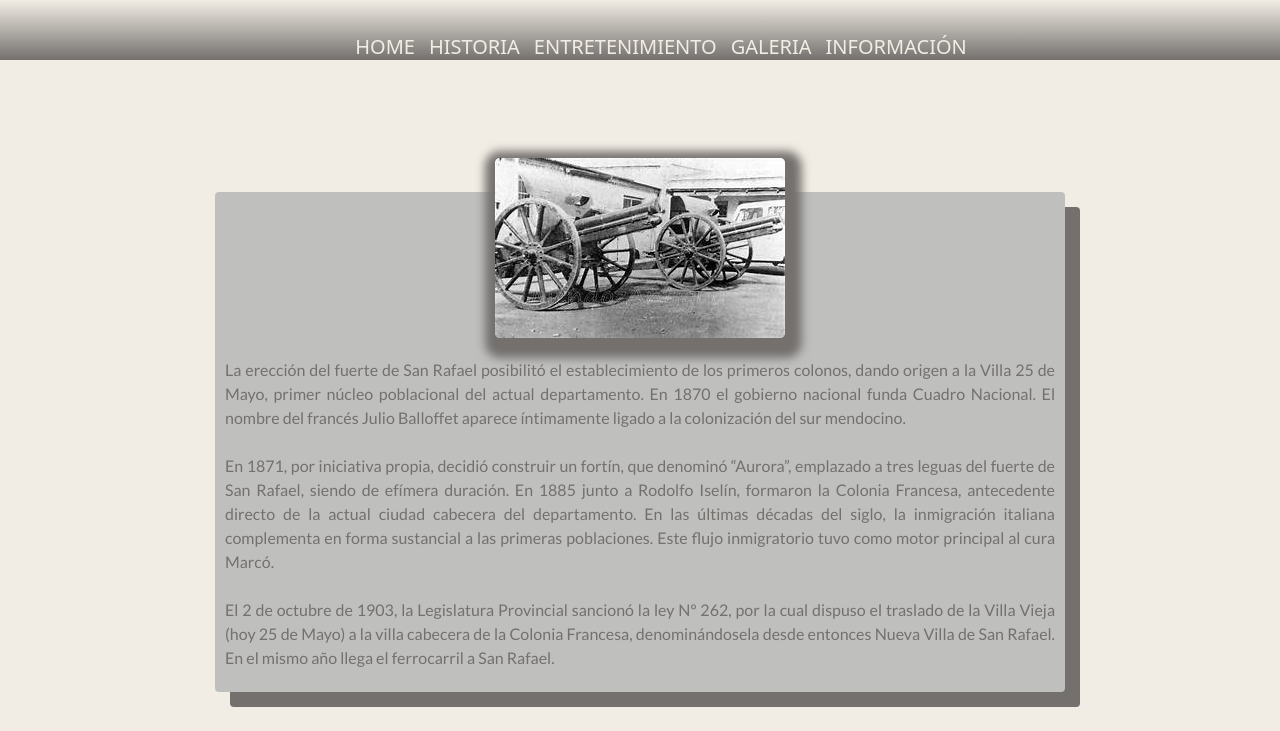
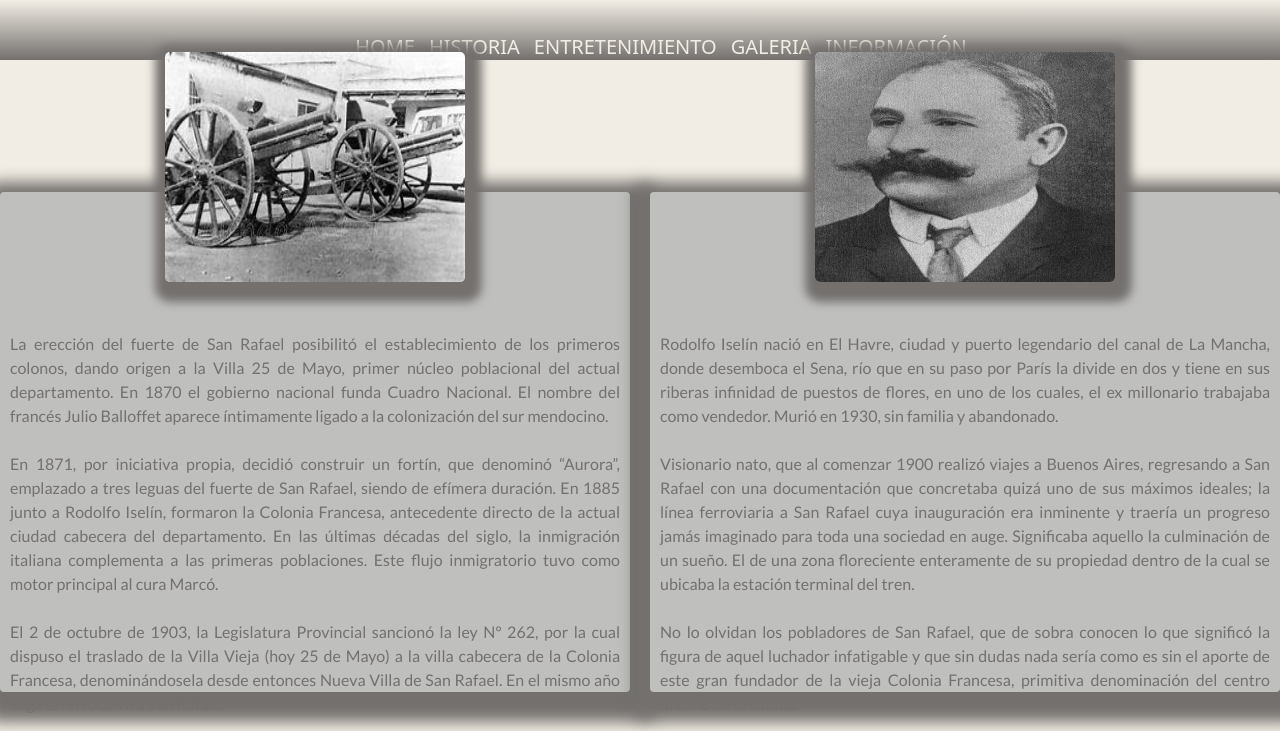
Before and after one commit to marianodl90/clase-git-hub, a website: page pages/historia.html in a window 1280 px wide. Shown: the top 731 px of the page. Drawn offline with nearby package versions, Linux system fonts and the light colour scheme; a web font is replaced by a local one.

Commit message:
agregamos columna en archivo HTML HISTORIA

```diff
--- a/SCSS/historia/_main.scss
+++ b/SCSS/historia/_main.scss
@@ -5,7 +5,7 @@ main {
         height: 100%;
         background-color: #F2EDE4;
         display: flex;
-        flex-direction: column;
+        column-gap: 20px;
         justify-content: center;
         align-items: center;
 
@@ -15,7 +15,7 @@ main {
             background-color: #BFBFBD;
             width: 850px;
             height: 500px;
-            box-shadow: 15px 15px #73706E;
+            box-shadow: 5px 10px 15px 20px #73706E;
             border-radius: 4px;
             display: flex;
             flex-direction: column;
@@ -44,10 +44,64 @@ main {
             }
 
             .imagen-historia {
-                margin-top: 10px;
+                transform: translateY(-50px);
+                width: 300px;
+                height: 230px;
+
 
                 img {
-                    margin-bottom: 20px;
+                    border-radius: 4px;
+
+                    animation-name: sombreados;
+                    animation-iteration-count: infinite;
+                    animation-timing-function: linear;
+                    animation-duration: 3s;
+                }
+            }
+        }
+
+        .contenedor-sombreado {
+            margin: 50px 0;
+            padding: 10px;
+            background-color: #BFBFBD;
+            width: 850px;
+            height: 500px;
+            box-shadow: 5px 10px 15px 20px #73706E;
+            border-radius: 4px;
+            display: flex;
+            flex-direction: column;
+            justify-content: center;
+            align-items: center;
+
+            @keyframes sombreados {
+
+                0% {
+                    box-shadow: 1px 1px #73706E;
+                    border-radius: 5px;
+                }
+
+                50% {
+                    box-shadow: 5px 10px 15px 20px #73706E;
+                    border-radius: 5px;
+
+
+                }
+
+                100% {
+                    box-shadow: 0px 0px #73706E;
+                    border-radius: 5px;
+
+                }
+            }
+
+            .imagen-historia {
+                width: 300px;
+                height: 230px;
+
+
+                img {
+                    width: 300px;
+                    height: 230px;
                     border-radius: 4px;
 
                     animation-name: sombreados;
--- a/pages/historia.html
+++ b/pages/historia.html
@@ -70,7 +70,7 @@
 
             <section>
                 <a href="http://web.whatsapp.com/" target="_blank"><img
-                        src="../multimedia/iconos/icons8-whatsapp-48.png" class="wasap" alt="WASAP" ></a>
+                        src="../multimedia/iconos/icons8-whatsapp-48.png" class="wasap" alt="WASAP"></a>
             </section>
         </section>
 
@@ -93,7 +93,7 @@
                         Iselín,
                         formaron la Colonia Francesa, antecedente directo de la actual ciudad cabecera del departamento.
 
-                        En las últimas décadas del siglo, la inmigración italiana complementa en forma sustancial a las
+                        En las últimas décadas del siglo, la inmigración italiana complementa a las
                         primeras poblaciones. Este flujo inmigratorio tuvo como motor principal al cura Marcó.
                         <br>
                         <br>
@@ -108,6 +108,33 @@
                         de
                         San
                         Rafael. En el mismo año llega el ferrocarril a San Rafael.
+                    </p>
+                </div>
+            </div>
+
+            <div class="contenedor-sombreado">
+                <div class="imagen-historia">
+                    <img src="../multimedia/imagenes-san-rafael/rodolfo-iselin.jpg" alt="rodolfo iselin">
+                </div>
+                <div class="texto-historia">
+                    <p>
+                        Rodolfo Iselín nació en El Havre, ciudad y puerto legendario del canal de La Mancha, donde
+                        desemboca el Sena, río que en su paso por París la divide en dos y tiene en sus riberas
+                        infinidad de puestos de flores, en uno de los cuales, el ex millonario trabajaba como vendedor.
+                        Murió en 1930, sin familia y abandonado.
+                        <br>
+                        <br>
+                        Visionario nato, que al comenzar 1900 realizó viajes a Buenos Aires,
+                        regresando a San Rafael con una documentación que concretaba quizá uno de sus máximos ideales;
+                        la línea
+                        ferroviaria a San Rafael cuya inauguración era inminente y traería un progreso jamás imaginado para toda una sociedad en auge.
+                        Significaba aquello la culminación de un sueño. El de una zona floreciente enteramente de su
+                        propiedad dentro de la cual se ubicaba la estación terminal del tren.
+                        <br>
+                        <br>
+                        No lo olvidan los pobladores de San Rafael, que de
+                        sobra conocen lo que significó la figura de aquel luchador infatigable y que sin dudas nada sería como es sin el aporte de este gran fundador de la vieja
+                        Colonia Francesa, primitiva denominación del centro urbano de la ciudad.
                     </p>
                 </div>
             </div>
```
Also changed, not shown: estilos/style.css, 1 other file.
